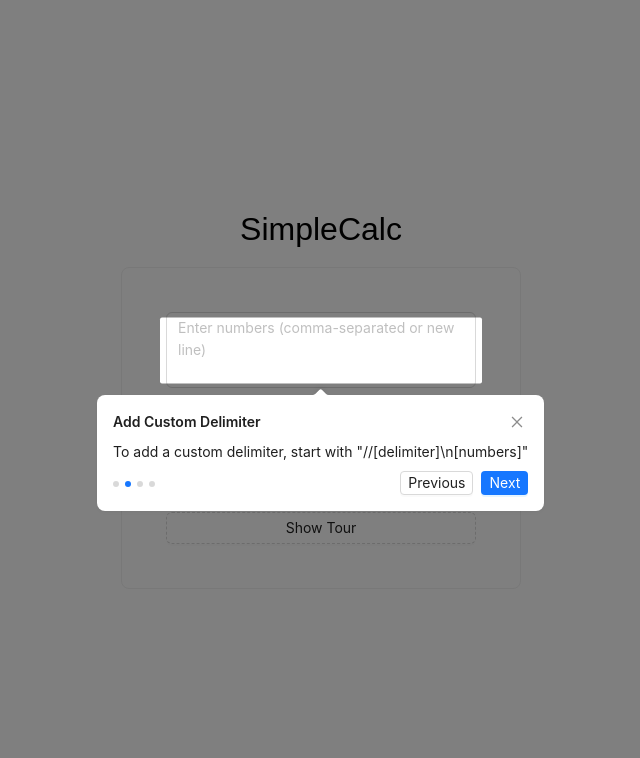
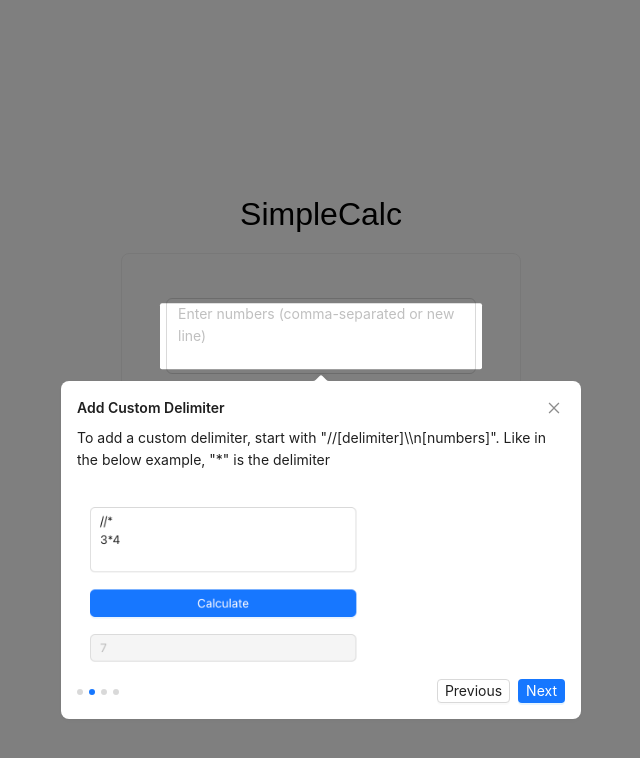
Before and after one commit to pizuCoder/string-calculator-tdd, a React (Create React App) app: page / in a window 1280 px wide. Both pictures are taken after a click on the button "Next". Shown: the top 758 px of the page, without its empty margins (319-959 px from the left). Built offline with nearby package versions, Linux system fonts and the light colour scheme.

Commit message:
test cases + more UI

```diff
--- a/public/index.html
+++ b/public/index.html
@@ -24,7 +24,7 @@
       work correctly both with client-side routing and a non-root public URL.
       Learn how to configure a non-root public URL by running `npm run build`.
     -->
-    <title>React App</title>
+    <title>SimpleCalc</title>
   </head>
   <body>
     <noscript>You need to enable JavaScript to run this app.</noscript>
--- a/src/App.tsx
+++ b/src/App.tsx
@@ -1,6 +1,7 @@
 import React, { useState } from 'react';
-import { Button, Input, message, Tour, Card } from 'antd';
+import { Button, Input, message, Tour, Card, Modal} from 'antd';
 import 'antd/dist/reset.css';  // Ant Design styling reset
+import exampleImg from '/Users/priyamoghe/Documents/string-calculator/src/delimitereg.png';
 const { TextArea } = Input;
 
 // Core string calculator logic
@@ -25,7 +26,10 @@ const add = (numbers: string): number => {
     if (!customDelimiter) {
       throw new Error("Custom delimiter is missing.");
     }
-
+    // Check if the custom delimiter is a single character
+    if (customDelimiter.length !== 1) {
+      throw new Error("Custom delimiter must be a single character.");
+    }
     // Create regex for any character in the custom delimiter
     delimiter = new RegExp(`[${customDelimiter.replace(/[.*+?^${}()|[\]\\]/g, '\\$&')}]`, 'g');
 
@@ -63,8 +67,17 @@ const App: React.FC = () => {
     } catch (e) {
       if (e instanceof Error) {
         setError(e.message);
+        showErrorModal(e.message);
       }
     }
+  };
+
+  const showErrorModal = (errorMessage: string) => {
+    Modal.error({
+      title: 'Error',
+      content: <div style={{ color: 'red' }}>{errorMessage}</div>,
+      okText: 'OK',
+    });
   };
 
   // Ant Design Tour steps
@@ -76,7 +89,16 @@ const App: React.FC = () => {
     },
     {
       title: 'Add Custom Delimiter',
-      description: 'To add a custom delimiter, start with "//[delimiter]\\n[numbers]"',
+      description: (
+        <div>
+          <p>To add a custom delimiter, start with "//[delimiter]\\n[numbers]". Like in the below example, "*" is the delimiter</p>
+          <img
+            src={exampleImg}
+            alt="Custom Delimiter Example"
+            style={{ width: '100%', maxWidth: '300px', marginTop: '10px' }} // Adjust styles as needed
+          />
+        </div>
+      ),
       target: () => document.querySelector('.number-input') as HTMLElement,
     },
     {
@@ -122,11 +144,12 @@ const App: React.FC = () => {
       </Button>
 
       <Input
-        value={error ? error : result}
+        value={error? 0: result}
         className="result-box"
         disabled
-        style={{ marginBottom: '20px' }}
+        style={{ marginBottom: '20px', color: '#52c41a', fontSize:'2rem' }}
       />
+      {/* { error? <p style={{color:"#da2525"}}>{error}</p> : <></>} */}
 
       <Button type="dashed" onClick={() => setTourVisible(true)} style={{ width: '100%' }}>
         Show Tour
```
Also changed, not shown: 1 other file (tests, documents, lock files or other folders).
